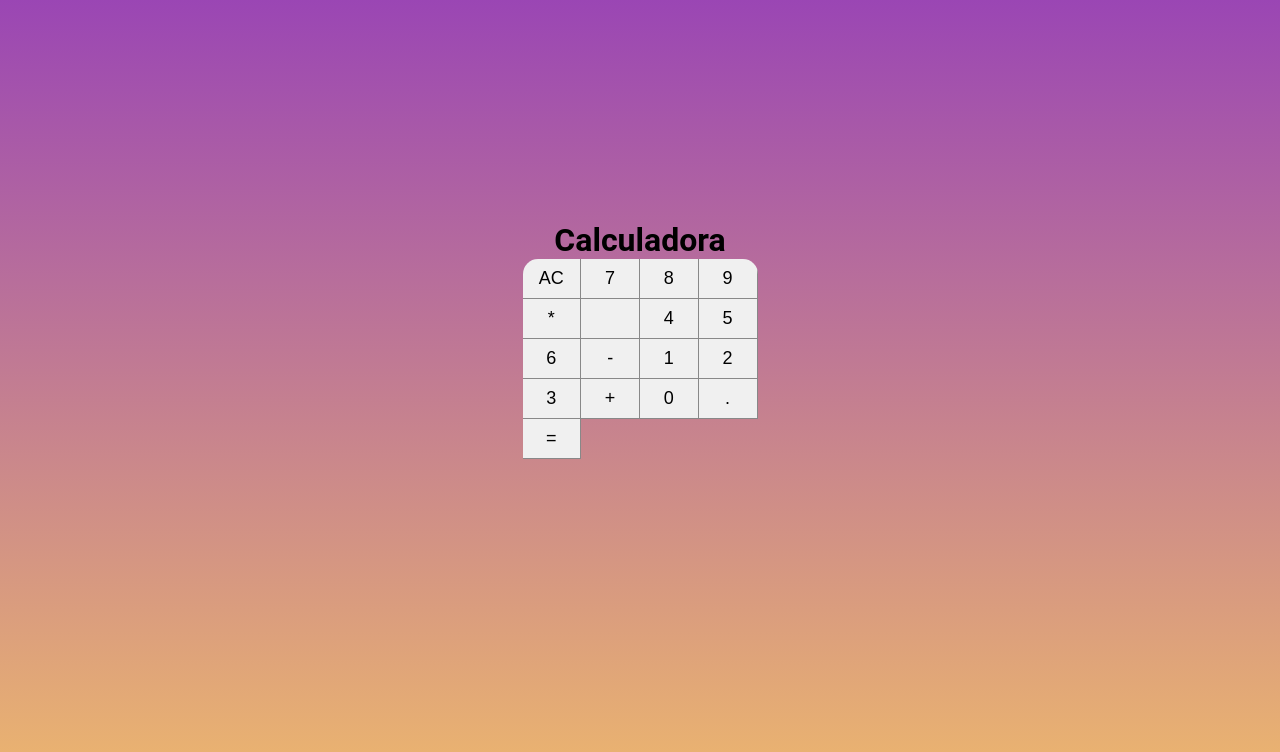
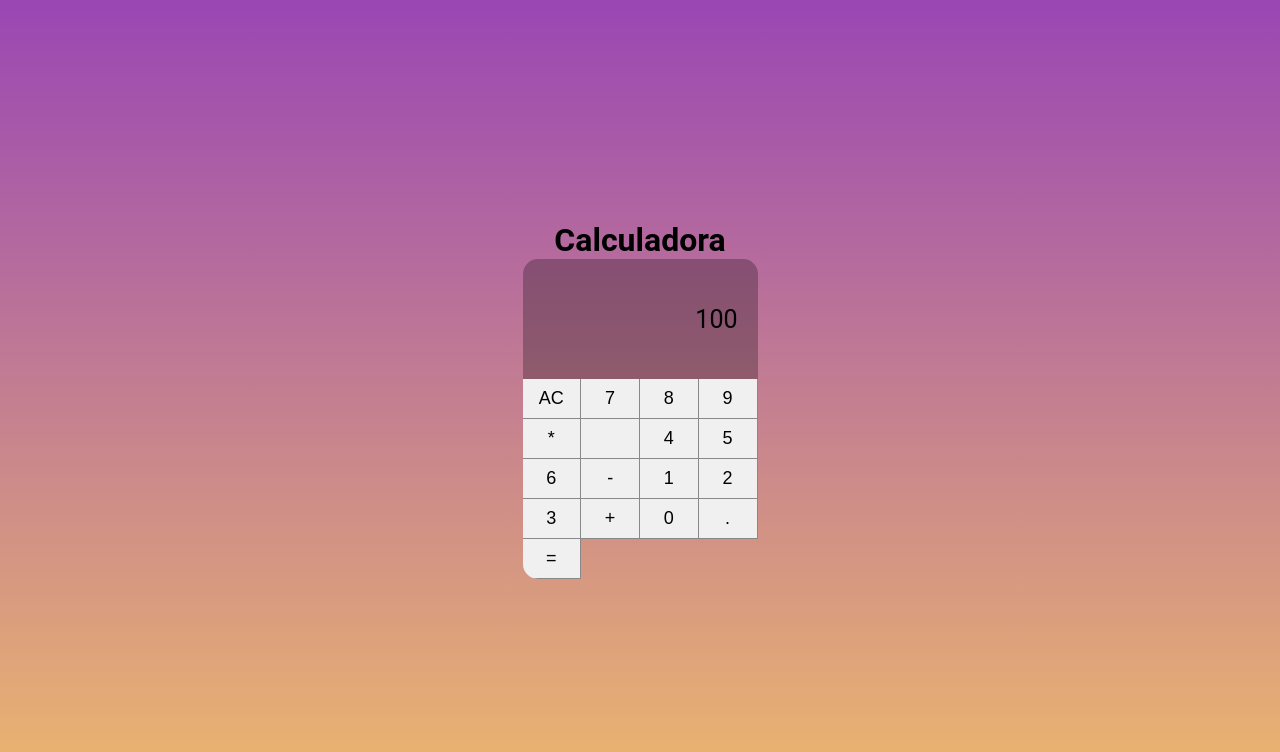
Before and after one commit to walber-vaz/curso-react-redux-cod3r, a React (Create React App) app in the folder projetos/calculadora/: page / in a window 1280 px wide. Shown: the top 752 px of the page. Built offline with nearby package versions, Linux system fonts and the light colour scheme.

Commit message:
feat: create display

```diff
--- a/projetos/calculadora/src/components/Calculator/index.jsx
+++ b/projetos/calculadora/src/components/Calculator/index.jsx
@@ -1,11 +1,13 @@
 import React from "react";
 import Button from "../Button";
+import Display from "../Display";
 
 import "./style.css";
 
 function Calculator() {
   return (
     <div className="calculator">
+      <Display value={100} />
       <Button label="AC" />
       <Button label="7" />
       <Button label="8" />
--- a/projetos/calculadora/src/components/Calculator/style.css
+++ b/projetos/calculadora/src/components/Calculator/style.css
@@ -6,5 +6,5 @@
   text-align: center;
   display: grid;
   grid-template-columns: repeat(4, 25%);
-  grid-template-rows: 4rem 4rem 4rem 4rem 4rem;
+  grid-template-rows: 1fr 4rem 4rem 4rem 4rem 4rem;
 }
--- /dev/null
+++ b/projetos/calculadora/src/components/Display/index.jsx
@@ -0,0 +1,9 @@
+import React from "react";
+
+import "./style.css";
+
+function Display({ value }) {
+  return <div className="display">{value}</div>;
+}
+
+export default Display;
--- /dev/null
+++ b/projetos/calculadora/src/components/Display/style.css
@@ -0,0 +1,10 @@
+.display {
+  grid-column: span 4;
+  background-color: #0004;
+  display: flex;
+  justify-content: flex-end;
+  align-items: center;
+  padding: 2rem;
+  font-size: 2.5rem;
+  overflow: hidden;
+}
```
